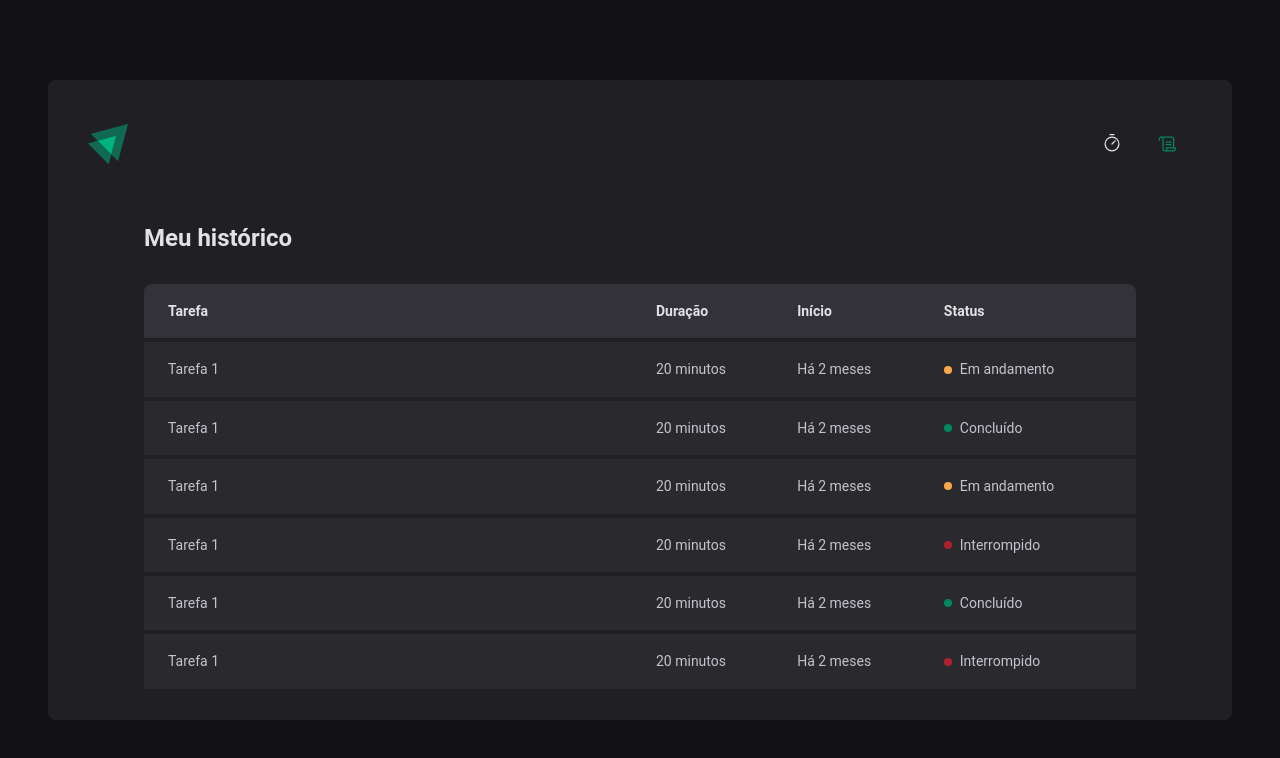
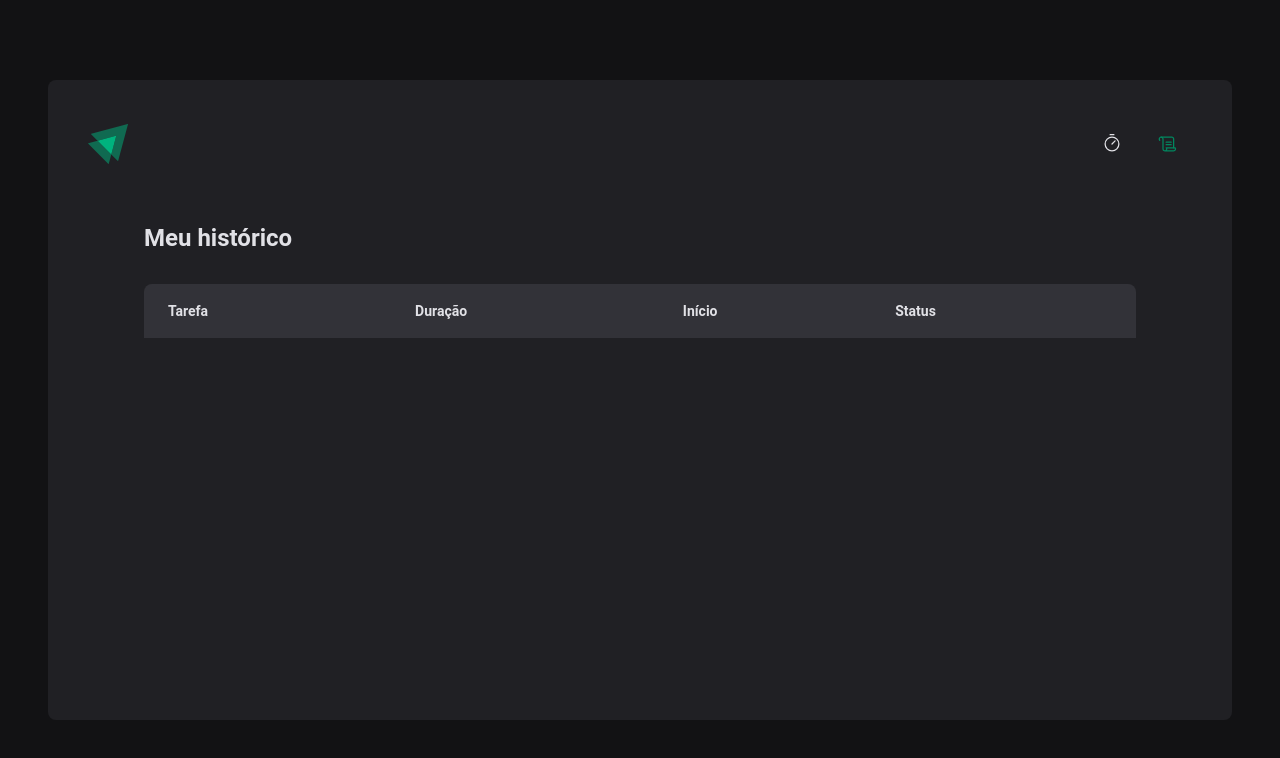
Before and after one commit to johnnycfg/02-ignite-timer, a React (Vite) app: page /history in a window 1280 px wide. Shown: the top 758 px of the page. Built offline with nearby package versions, Linux system fonts and the light colour scheme.

Commit message:
changes commited

```diff
--- a/src/App.tsx
+++ b/src/App.tsx
@@ -3,12 +3,15 @@ import { Router } from './Router'
 import { BrowserRouter } from 'react-router-dom'
 import { defaultTheme } from './styles/themes/default'
 import { GlobalStyle } from './styles/themes/global'
+import { CyclesContextProvider } from './contexts/CyclesContext'
 
 export function App() {
   return (
     <ThemeProvider theme={defaultTheme}>
       <BrowserRouter>
-        <Router />
+        <CyclesContextProvider>
+          <Router />
+        </CyclesContextProvider>
       </BrowserRouter>
       <GlobalStyle />
     </ThemeProvider>
--- a/src/components/Countdown/index.tsx
+++ b/src/components/Countdown/index.tsx
@@ -1,6 +1,6 @@
 import { differenceInSeconds } from 'date-fns'
 import { useContext, useEffect } from 'react'
-import { CyclesContext } from '../../pages/Home'
+import { CyclesContext } from '../../contexts/CyclesContext'
 import { CountDownContainer, Separator } from './styles'
 
 export function Countdown() {
--- a/src/components/NewCycleForm/index.tsx
+++ b/src/components/NewCycleForm/index.tsx
@@ -1,7 +1,7 @@
 import { FormContainer, MinutesAmountInput, TaskInput } from './styles'
 import { useFormContext } from 'react-hook-form'
 import { useContext } from 'react'
-import { CyclesContext } from '../../pages/Home'
+import { CyclesContext } from '../../contexts/CyclesContext'
 
 export function NewCycleForm() {
   const { activeCycle } = useContext(CyclesContext)
--- /dev/null
+++ b/src/contexts/CyclesContext.tsx
@@ -0,0 +1,106 @@
+import { createContext, ReactNode, useState } from 'react'
+
+interface CreateCycleData {
+  task: string
+  minutesAmount: number
+}
+
+interface Cycle {
+  id: string
+  task: string
+  minutesAmount: number
+  startDate: Date
+  interruptedDate?: Date
+  finishedDate?: Date
+}
+
+interface CyclesContextType {
+  cycles: Cycle[]
+  activeCycle: Cycle | undefined
+  activeCycleId: string | null
+  amountSecondsPassed: number
+  markCurrentCycleAsFinished: () => void
+  setSecondsPassed: (seconds: number) => void
+  createNewCycle: (data: CreateCycleData) => void
+  interruptCycle: () => void
+}
+
+export const CyclesContext = createContext({} as CyclesContextType)
+
+interface CyclesContextProviderProps {
+  children: ReactNode
+}
+
+export function CyclesContextProvider({
+  children,
+}: CyclesContextProviderProps) {
+  const [cycles, setCycles] = useState<Cycle[]>([])
+  const [activeCycleId, setActiveCycleId] = useState<string | null>(null)
+  const [amountSecondsPassed, setAmountSecondsPassed] = useState(0)
+
+  const activeCycle = cycles.find((cycle) => cycle.id === activeCycleId)
+
+  function setSecondsPassed(seconds: number) {
+    setAmountSecondsPassed(seconds)
+  }
+
+  function markCurrentCycleAsFinished() {
+    setCycles((state) =>
+      state.map((cycle) => {
+        if (cycle.id === activeCycleId) {
+          return { ...cycle, finishedDate: new Date() }
+        } else {
+          return cycle
+        }
+      }),
+    )
+
+    setActiveCycleId(null)
+  }
+
+  function createNewCycle(data: CreateCycleData) {
+    const id = new Date().getTime().toString()
+
+    const newCycle: Cycle = {
+      id,
+      task: data.task,
+      minutesAmount: data.minutesAmount,
+      startDate: new Date(),
+    }
+
+    setCycles((state) => [...state, newCycle])
+    setActiveCycleId(id)
+    setAmountSecondsPassed(0)
+  }
+
+  function interruptCycle() {
+    setCycles((state) =>
+      state.map((cycle) => {
+        if (cycle.id === activeCycleId) {
+          return { ...cycle, interruptedDate: new Date() }
+        } else {
+          return cycle
+        }
+      }),
+    )
+
+    setActiveCycleId(null)
+  }
+
+  return (
+    <CyclesContext.Provider
+      value={{
+        cycles,
+        activeCycle,
+        activeCycleId,
+        amountSecondsPassed,
+        markCurrentCycleAsFinished,
+        setSecondsPassed,
+        createNewCycle,
+        interruptCycle,
+      }}
+    >
+      {children}
+    </CyclesContext.Provider>
+  )
+}
--- a/src/pages/History/index.tsx
+++ b/src/pages/History/index.tsx
@@ -1,6 +1,11 @@
+import { format, formatDistanceToNow } from 'date-fns'
+import { ptBR } from 'date-fns/locale'
+import { useContext } from 'react'
+import { CyclesContext } from '../../contexts/CyclesContext'
 import { HistoryContainer, HistoryList, Status } from './styles'
 
 export function History() {
+  const { cycles } = useContext(CyclesContext)
   return (
     <HistoryContainer>
       <h1>Meu histórico</h1>
@@ -16,54 +21,35 @@ export function History() {
             </tr>
           </thead>
           <tbody>
-            <tr>
-              <td>Tarefa 1</td>
-              <td>20 minutos</td>
-              <td>Há 2 meses</td>
-              <td>
-                <Status statusColor="yellow">Em andamento</Status>
-              </td>
-            </tr>
-            <tr>
-              <td>Tarefa 1</td>
-              <td>20 minutos</td>
-              <td>Há 2 meses</td>
-              <td>
-                <Status statusColor="green">Concluído</Status>
-              </td>
-            </tr>
-            <tr>
-              <td>Tarefa 1</td>
-              <td>20 minutos</td>
-              <td>Há 2 meses</td>
-              <td>
-                <Status statusColor="yellow">Em andamento</Status>
-              </td>
-            </tr>
-            <tr>
-              <td>Tarefa 1</td>
-              <td>20 minutos</td>
-              <td>Há 2 meses</td>
-              <td>
-                <Status statusColor="red">Interrompido</Status>
-              </td>
-            </tr>
-            <tr>
-              <td>Tarefa 1</td>
-              <td>20 minutos</td>
-              <td>Há 2 meses</td>
-              <td>
-                <Status statusColor="green">Concluído</Status>
-              </td>
-            </tr>
-            <tr>
-              <td>Tarefa 1</td>
-              <td>20 minutos</td>
-              <td>Há 2 meses</td>
-              <td>
-                <Status statusColor="red">Interrompido</Status>
-              </td>
-            </tr>
+            {cycles &&
+              cycles.map((cycle) => {
+                return (
+                  <tr key={cycle.id}>
+                    <td>{cycle.task}</td>
+                    <td>{cycle.minutesAmount} minutos</td>
+                    <td
+                      title={format(
+                        cycle.startDate,
+                        `dd/MM/yyyy 'às' HH:mm:ss`,
+                      )}
+                    >
+                      {formatDistanceToNow(cycle.startDate, {
+                        addSuffix: true,
+                        locale: ptBR,
+                      })}
+                    </td>
+                    <td>
+                      {cycle.finishedDate ? (
+                        <Status statusColor="green">Concluído</Status>
+                      ) : cycle.interruptedDate ? (
+                        <Status statusColor="red">Interrompido</Status>
+                      ) : (
+                        <Status statusColor="yellow">Em andamento</Status>
+                      )}
+                    </td>
+                  </tr>
+                )
+              })}
           </tbody>
         </table>
       </HistoryList>
--- a/src/pages/Home/index.tsx
+++ b/src/pages/Home/index.tsx
@@ -8,28 +8,10 @@ import {
   StartCountdownButton,
   StopCountdownButton,
 } from './styles'
-import { createContext, useState } from 'react'
+import { useContext } from 'react'
 import { NewCycleForm } from '../../components/NewCycleForm'
 import { Countdown } from '../../components/Countdown'
-
-interface Cycle {
-  id: string
-  task: string
-  minutesAmount: number
-  startDate: Date
-  interruptedDate?: Date
-  finishedDate?: Date
-}
-
-interface CyclesContextType {
-  activeCycle: Cycle | undefined
-  activeCycleId: string | null
-  amountSecondsPassed: number
-  markCurrentCycleAsFinished: () => void
-  setSecondsPassed: (seconds: number) => void
-}
-
-export const CyclesContext = createContext({} as CyclesContextType)
+import { CyclesContext } from '../../contexts/CyclesContext'
 
 const newCycleFormValidationSchema = zod.object({
   task: zod.string().min(1, 'Informe a tarefa'),
@@ -42,9 +24,8 @@ const newCycleFormValidationSchema = zod.object({
 type NewCycleFormData = zod.infer<typeof newCycleFormValidationSchema>
 
 export function Home() {
-  const [cycles, setCycles] = useState<Cycle[]>([])
-  const [activeCycleId, setActiveCycleId] = useState<string | null>(null)
-  const [amountSecondsPassed, setAmountSecondsPassed] = useState(0)
+  const { activeCycle, createNewCycle, interruptCycle } =
+    useContext(CyclesContext)
 
   const newCycleForm = useForm<NewCycleFormData>({
     resolver: zodResolver(newCycleFormValidationSchema),
@@ -56,55 +37,9 @@ export function Home() {
 
   const { handleSubmit, watch, reset } = newCycleForm
 
-  const activeCycle = cycles.find((cycle) => cycle.id === activeCycleId)
-
-  function setSecondsPassed(seconds: number) {
-    setAmountSecondsPassed(seconds)
-  }
-
-  function markCurrentCycleAsFinished() {
-    setCycles((state) =>
-      state.map((cycle) => {
-        if (cycle.id === activeCycleId) {
-          return { ...cycle, finishedDate: new Date() }
-        } else {
-          return cycle
-        }
-      }),
-    )
-
-    setActiveCycleId(null)
-  }
-
   function handleCreateNewCycle(data: NewCycleFormData) {
-    const id = new Date().getTime().toString()
-
-    const newCycle: Cycle = {
-      id,
-      task: data.task,
-      minutesAmount: data.minutesAmount,
-      startDate: new Date(),
-    }
-
-    setCycles((state) => [...state, newCycle])
-    setActiveCycleId(id)
-    setAmountSecondsPassed(0)
-
+    createNewCycle(data)
     reset()
-  }
-
-  function handleInterruptCycle() {
-    setCycles((state) =>
-      state.map((cycle) => {
-        if (cycle.id === activeCycleId) {
-          return { ...cycle, interruptedDate: new Date() }
-        } else {
-          return cycle
-        }
-      }),
-    )
-
-    setActiveCycleId(null)
   }
 
   const isSubmitDisabled = !watch('task')
@@ -112,24 +47,14 @@ export function Home() {
   return (
     <HomeContainer>
       <form onSubmit={handleSubmit(handleCreateNewCycle)}>
-        <CyclesContext.Provider
-          value={{
-            activeCycle,
-            activeCycleId,
-            amountSecondsPassed,
-            markCurrentCycleAsFinished,
-            setSecondsPassed,
-          }}
-        >
-          <FormProvider {...newCycleForm}>
-            <NewCycleForm />
-          </FormProvider>
+        <FormProvider {...newCycleForm}>
+          <NewCycleForm />
+        </FormProvider>
 
-          <Countdown />
-        </CyclesContext.Provider>
+        <Countdown />
 
         {activeCycle ? (
-          <StopCountdownButton onClick={handleInterruptCycle}>
+          <StopCountdownButton onClick={interruptCycle}>
             <HandPalm size={20} />
             Interromper
           </StopCountdownButton>
```
